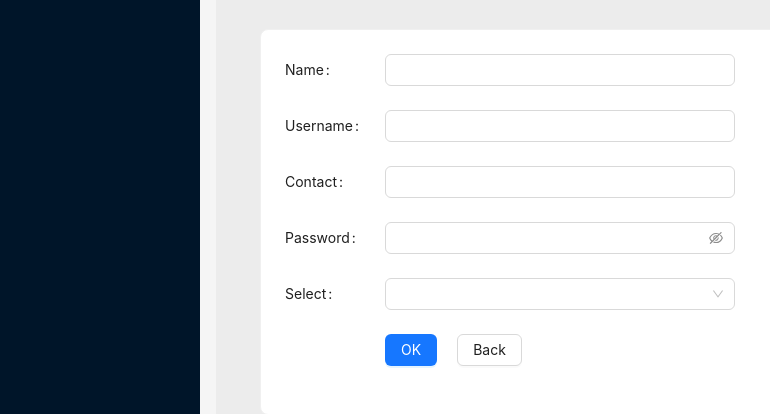
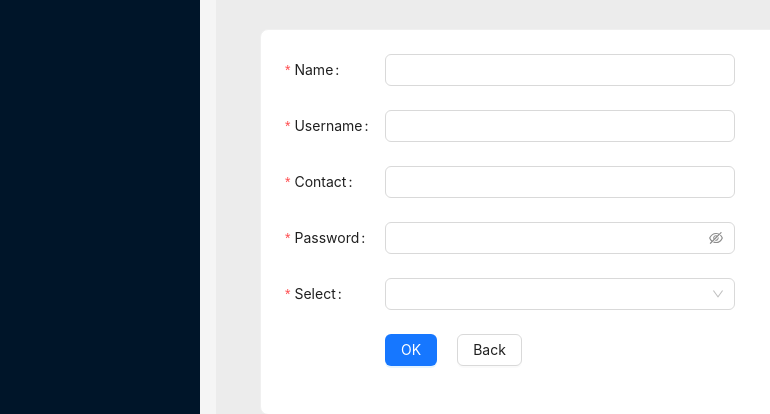
Before and after one commit to befonmario/Frontend-AiCardia, a React (Vite) app: page /register in a window 1280 px wide. Shown: the part 196-610 px from the top of the page, without its empty margins (0-770 px from the left). Built offline with nearby package versions, Linux system fonts and the light colour scheme.

Commit message:
add axios in register page

```diff
--- a/pages/Register.jsx
+++ b/pages/Register.jsx
@@ -1,13 +1,35 @@
 import React from 'react';
 import Title from 'antd/es/typography/Title';
-import { Row, Button, Form, Input, Select, Space, Card } from 'antd';
+import { Row, Button, Form, Input, Select, Space, Card, message } from 'antd';
 import { useNavigate } from 'react-router-dom';
+import api from '../axios/api';
 import Sidebar from '../components/Sidebar';
 
 const Register = () => {
   const navigate = useNavigate();
+
   const handleBackDashboard = () => {
     navigate('/dashboard');
+  };
+
+  const onFinish = async (values) => {
+    try {
+      const response = await api.post('/auth/register', {
+        name: values.name,
+        username: values.username,
+        password: values.password,
+        phone_number: values.contact,
+        role: values.select,
+      });
+      message.success('User created successfully');
+      navigate('/dashboard');
+    } catch (error) {
+      if (error.response && error.response.data) {
+        message.error(error.response.data.message);
+      } else {
+        message.error('An error occurred while creating the user');
+      }
+    }
   };
 
   return (
@@ -19,40 +41,35 @@ const Register = () => {
           </Row>
           <Card>
             <Form
-            labelCol={{
-              span: 4,
-            }}
-            wrapperCol={{
-              span: 14,
-            }}
+              labelCol={{ span: 4 }}
+              wrapperCol={{ span: 14 }}
               layout='horizontal'
-            style={{
-              maxWidth: 600,
-            }}
+              style={{ maxWidth: 600 }}
               labelAlign="left"
+              onFinish={onFinish}
             >
-            <Form.Item label='Name' name='input1' >
+              <Form.Item label='Name' name='name' rules={[{ required: true, message: 'Please input your name!' }]}>
                 <Input />
               </Form.Item>
-            <Form.Item label='Username' name='input2'>
+              <Form.Item label='Username' name='username' rules={[{ required: true, message: 'Please input your username!' }]}>
                 <Input />
               </Form.Item>
-            <Form.Item label='Contact' name='input3'>
+              <Form.Item label='Contact' name='contact' rules={[{ required: true, message: 'Please input your contact number!' }]}>
                 <Input />
               </Form.Item>
-            <Form.Item label='Password' name='input4'>
+              <Form.Item label='Password' name='password' rules={[{ required: true, message: 'Please input your password!' }]}>
                 <Space direction="vertical" style={{ width: '100%' }}>
                   <Input.Password />
                 </Space>
               </Form.Item>
-            <Form.Item label='Select' name='select'>
+              <Form.Item label='Select' name='select' rules={[{ required: true, message: 'Please select a role!' }]}>
                 <Select>
-                <Select.Option value='option1'>Staff</Select.Option>
-                <Select.Option value='option2'>Admin</Select.Option>
+                  <Select.Option value='Staff'>Staff</Select.Option>
+                  <Select.Option value='Admin'>Admin</Select.Option>
                 </Select>
               </Form.Item>
               <Form.Item wrapperCol={{ offset: 4, span: 14 }}>
-              <Button type='primary' style={{ marginRight: '20px' }}>OK</Button>
+                <Button type='primary' htmlType='submit' style={{ marginRight: '20px' }}>OK</Button>
                 <Button type='default' onClick={handleBackDashboard}>Back</Button>
               </Form.Item>
             </Form>
```
Lines whose indentation alone changed are shown as unchanged.
